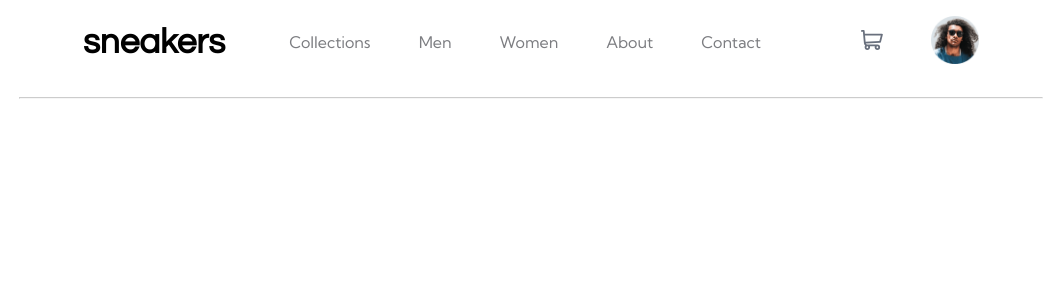
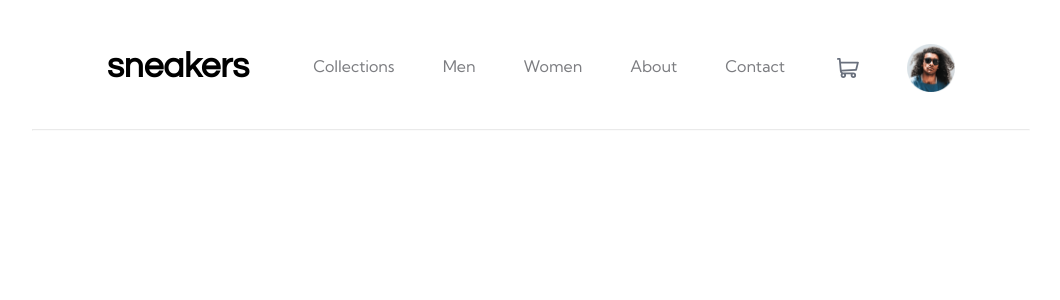
Before and after one commit to Morralytics/Product-Page, a React (Create React App) app: page / in a window 1280 px wide. Shown: the top 300 px of the page, without its empty margins (109-1169 px from the left). Built offline with nearby package versions, Linux system fonts and the light colour scheme.

Commit message:
Hover capabilities on the collections list. Need to do the same for the profile picture.

```diff
--- a/src/components/Header/style.css
+++ b/src/components/Header/style.css
@@ -6,21 +6,24 @@
     display: flex;
     justify-content: space-between;
     align-items: center;
-    padding-left: 1rem;
-    padding-right: 1rem;
+}
+
+.nav-items li {
+    padding-bottom: 7%;
 }
 
 #collections-list {
-    margin-left: 7rem;
+    margin-left: 8rem;
+    margin-top: 3rem;
     color: #7C7D81;
 }
 
 #collections-list li{
-    padding-left: 3rem;
+    margin-left: 3rem;
 }
 
 #user-items {
-    margin-right: 7rem;
+    margin-right: 10.5rem;
 }
 
 #user-items li {
@@ -36,9 +39,17 @@
 }
 
 #horizontal-rule {
-    margin-left: 10%;
-    margin-right: 10%;
-    margin-top: 1%;
+    margin-left: 11%;
+    margin-right: 11%;
+    margin-top: -22px;
     color: #7C7D81;
-    opacity: .5;
+    opacity: .2;
 }
+
+/* Hover abilities */
+/* Nice trick to do exclude some list items */
+#collections-list li:not(:first-child):hover {
+    cursor: pointer;
+    border-bottom: 3px solid rgb(255, 125, 26);
+    margin-bottom: -3px;
+}
```
